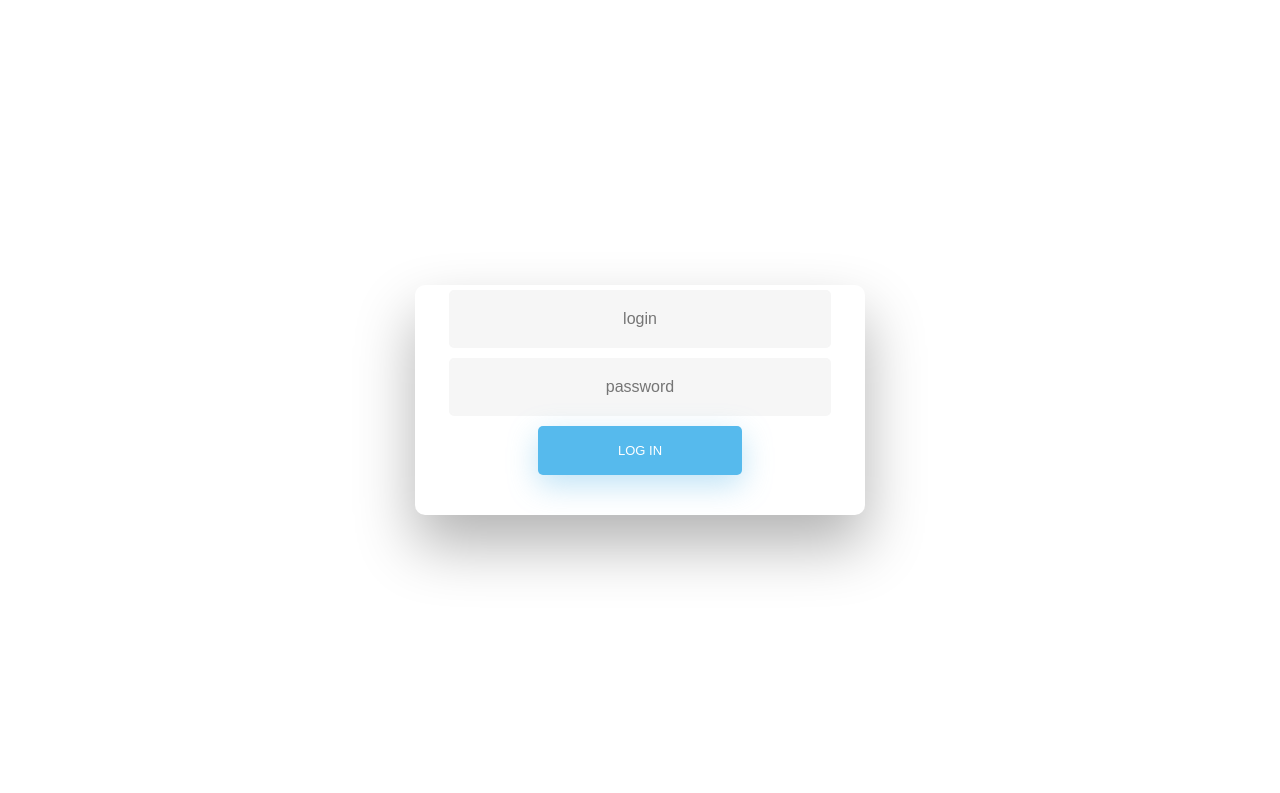
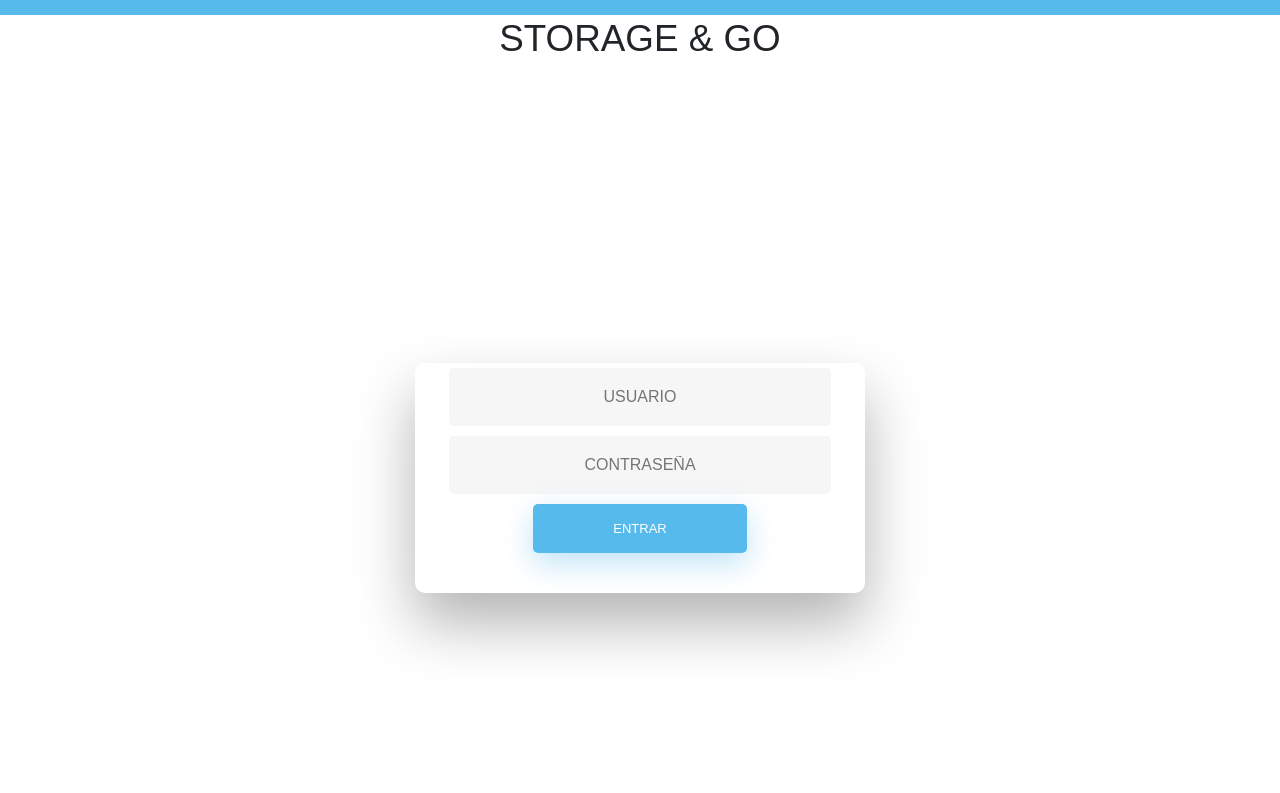
Before and after one commit to elskater98/Joint-Project, a Django app: page / in a window 1280 px wide. Shown: the top 793 px of the page. Before the commit the page ends 573 px from the top, so only its background shows below. Run offline with Django 3.2, Linux system fonts and the light colour scheme; some libraries are stand-ins or nearby versions.

Commit message:
login to guapo

```diff
--- a/JointProject/application/static/css/style.css
+++ b/JointProject/application/static/css/style.css
@@ -16,9 +16,17 @@ a {
   font-weight: 400;
 }
 
+h1 {
+	font-size: 2.3em;
+	line-height: 1.3em;
+	margin: 15px 0;
+	text-align: center;
+	font-weight: 300;
+}
+
 h2 {
   text-align: center;
-  font-size: 16px;
+  font-size: 30px;
   font-weight: 600;
   text-transform: uppercase;
   display:inline-block;
@@ -114,7 +122,7 @@ input[type=button]:active, input[type=submit]:active, input[type=reset]:active
   transform: scale(0.95);
 }
 
-input[type=text] {
+input[type=text], input[type=password] {
   background-color: #f6f6f6;
   border: none;
   color: #0d0d0d;
--- a/JointProject/templates/start_page.html
+++ b/JointProject/templates/start_page.html
@@ -15,13 +15,14 @@
 </head>
 
 <body>
+    <h1>STORAGE & GO</h1>
     <div class="wrapper fadeInDown">
       <div id="formContent">
         <!-- Login Form -->
         <form>
-          <input type="text" id="login" class="fadeIn second" name="login" placeholder="login">
-          <input type="text" id="password" class="fadeIn third" name="login" placeholder="password">
-          <input type="submit" class="fadeIn fourth" value="Log In">
+          <input type="text" id="login" class="fadeIn second" name="login" placeholder="USUARIO">
+          <input type="password" id="password" class="fadeIn third" name="login" placeholder="CONTRASEÑA">
+          <input type="submit" class="fadeIn fourth" value="ENTRAR">
         </form>
       </div>
     </div>
```
